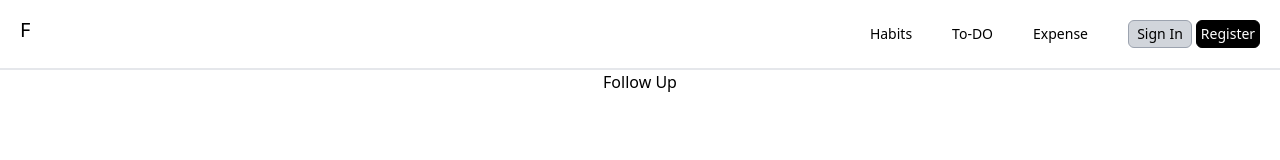
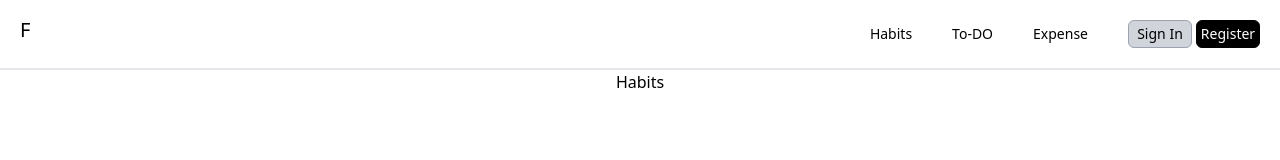
Before and after one commit to Camiloramos99/FollowUp, a React (Vite) app: page / in a window 1280 px wide. Shown: the top 160 px of the page. Built offline with nearby package versions, Linux system fonts and the light colour scheme.

Commit message:
Implement initial route redirection for Habits, To-Do, and Expense pages

```diff
--- a/package.json
+++ b/package.json
@@ -11,7 +11,8 @@
   },
   "dependencies": {
     "react": "^18.3.1",
-    "react-dom": "^18.3.1"
+    "react-dom": "^18.3.1",
+    "react-router-dom": "^7.0.1"
   },
   "devDependencies": {
     "@eslint/js": "^9.13.0",
--- a/src/App.jsx
+++ b/src/App.jsx
@@ -1,18 +1,24 @@
-import { useState } from 'react'
+import { BrowserRouter as Router, Routes, Route } from 'react-router-dom';
 import { NavBarProvider } from './contexts/NavbarContext';
 import { NavBar } from './components/NavBar';
+import { Habits } from '/src/pages/Habits';
+import { ToDo } from './pages/To-Do';
+import { Expense } from './pages/Expense';
 import './App.css'
 
 function App() {
-
   return (
     <>
-      <NavBarProvider>
-        <NavBar />
-        <div>
-          <h1>Follow Up</h1>
-        </div>
-      </NavBarProvider>
+      <Router>
+        <NavBarProvider>
+          <NavBar />
+            <Routes>
+              <Route path="/" element={<Habits />} />
+              <Route path="/to-do" element={<ToDo />} />
+              <Route path="/expense" element={<Expense />} />
+            </Routes>
+        </NavBarProvider>
+      </Router>
     </>
   );
 };
--- a/src/components/NavBar.jsx
+++ b/src/components/NavBar.jsx
@@ -1,5 +1,6 @@
 import React, { useContext } from "react"
 import { NavBarContext } from "../contexts/NavbarContext"
+import { Link } from "react-router-dom";
 
 const NavBar = () => {
 
@@ -10,18 +11,20 @@ const NavBar = () => {
             </li>
             <ul className="flex w-full place-content-end ">
                 <li className="flex p-5 items-center">
-                    Habits
+                    <Link to="/">Habits</Link>
 
                 </li>
 
                 <li className="flex p-5 items-center ">
-                    To-DO
+                    <Link to="/to-do">To-DO</Link>
+
 
 
                 </li>
 
                 <li className="flex p-5 items-center">
-                    Expense
+                    <Link to="/expense">Expense</Link>
+
 
                 </li>
 
--- a/src/contexts/NavBarContext.jsx
+++ b/src/contexts/NavBarContext.jsx
@@ -1,12 +1,17 @@
-import { createContext } from "react";
+import { createContext, useContext, useState  } from "react";
 
 export const NavBarContext = createContext();
 
 export const NavBarProvider = ({ children }) => {
+    const [activeLink, setActiveLink] = useState('/');
 
     return (
-        <NavBarContext.Provider value={{}} >
+        <NavBarContext.Provider value={{ activeLink, setActiveLink }} >
             {children}
         </NavBarContext.Provider>
     );
 };
+
+export function useNavbar() {
+    return useContext(NavBarContext);
+  };
--- /dev/null
+++ b/src/pages/Expense/index.jsx
@@ -0,0 +1,7 @@
+const Expense = () => {
+    return (
+        <h1>Expense</h1>
+    )
+}
+
+export { Expense };
--- /dev/null
+++ b/src/pages/Habits/index.jsx
@@ -0,0 +1,7 @@
+const Habits = () => {
+    return (
+        <h1>Habits</h1>
+    )
+}
+
+export { Habits };
--- /dev/null
+++ b/src/pages/To-Do/index.jsx
@@ -0,0 +1,7 @@
+const ToDo = () => {
+    return (
+        <h1>To-Do</h1>
+    )
+}
+
+export { ToDo };
```
Also changed, not shown: 1 other file (tests, documents, lock files or other folders).
